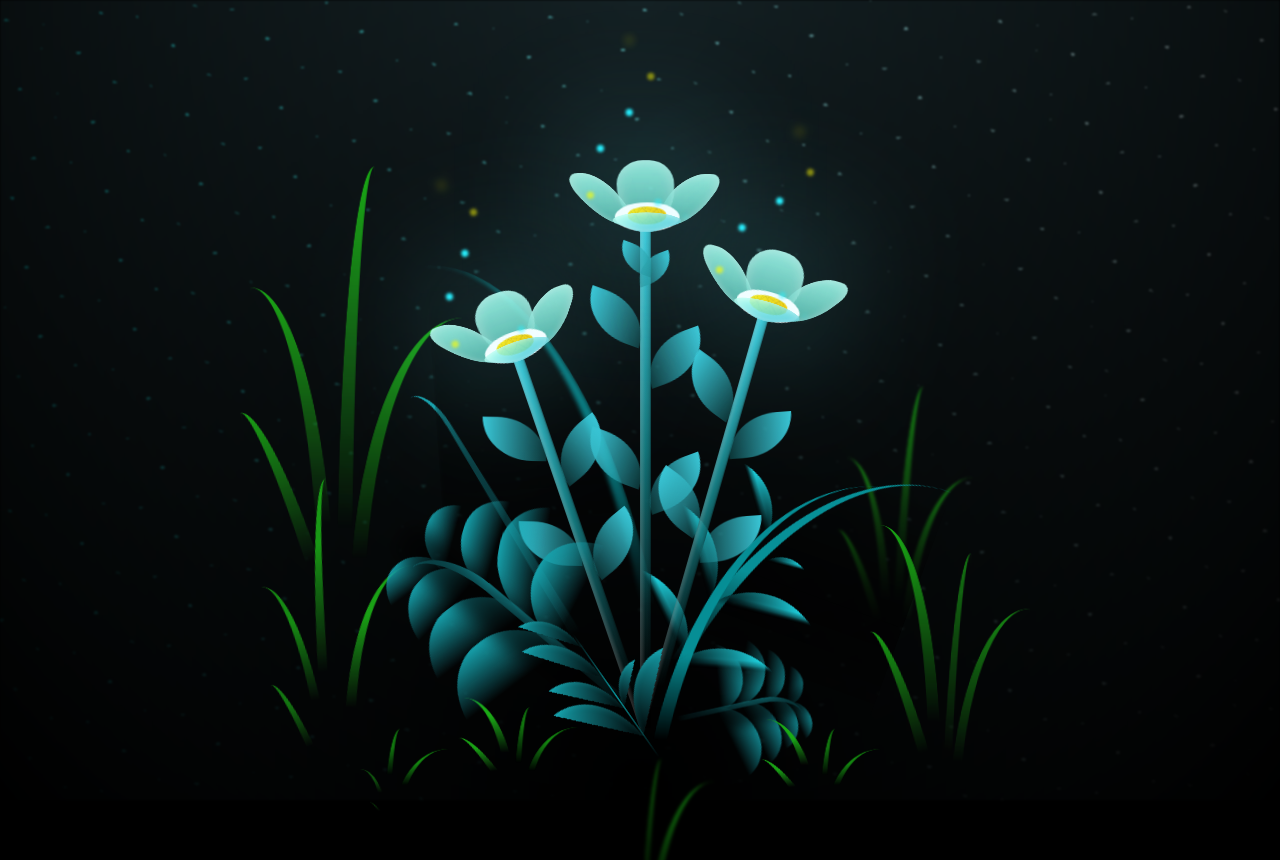
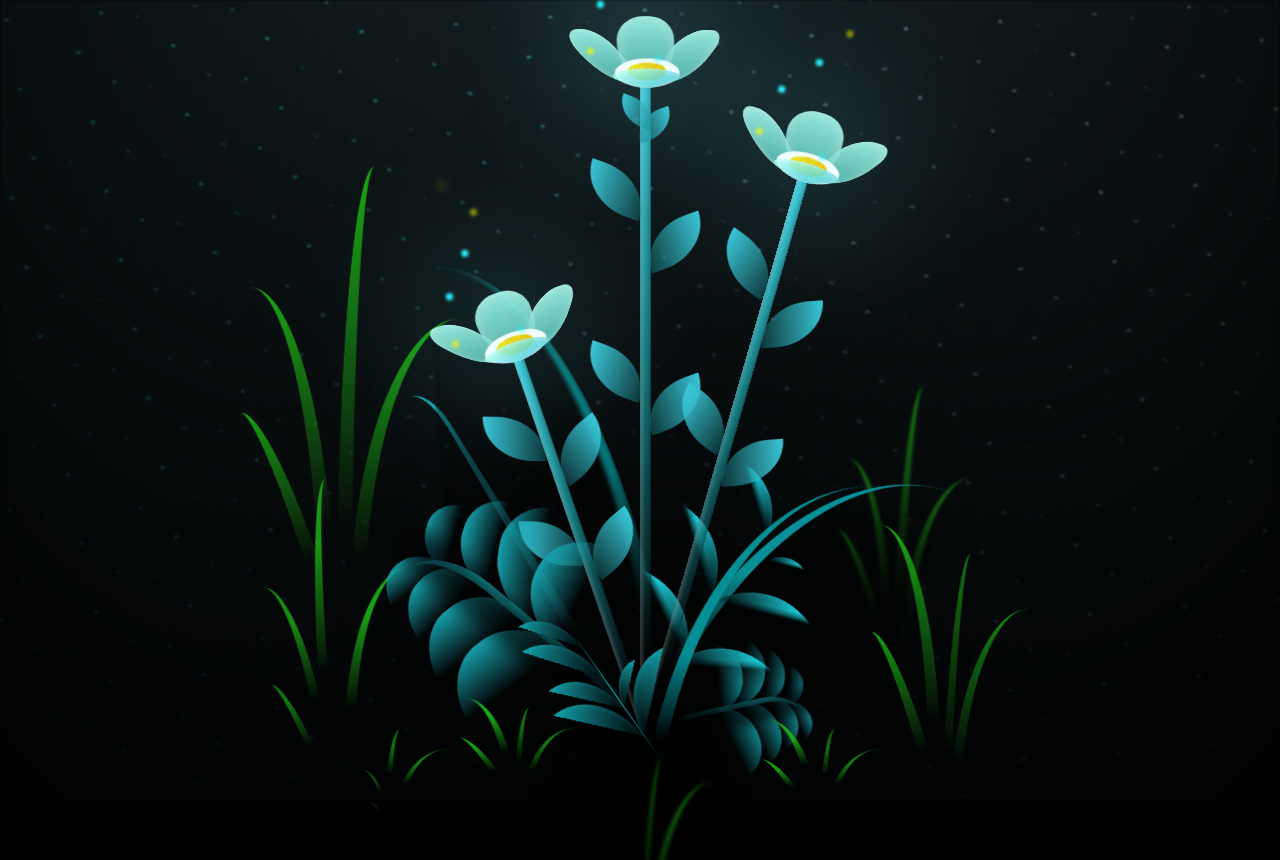
Before and after one commit to TheRazaq/Bunga, a plain HTML site: page flower.html in a window 1280 px wide. Shown: the top 860 px of the page. Drawn offline with Linux system fonts and the light colour scheme.

Commit message:
main.css

```diff
--- a/css/main.css
+++ b/css/main.css
@@ -48,7 +48,7 @@ body {
           animation: moving-flower-1 4s linear infinite;
 }
 .flower--1 .flower__line {
-  height: 70vmin;
+  height: 90vmin;
   -webkit-animation-delay: 0.3s;
           animation-delay: 0.3s;
 }
@@ -83,7 +83,7 @@ body {
           animation: moving-flower-2 4s linear infinite;
 }
 .flower--2 .flower__line {
-  height: 60vmin;
+  height: 80vmin;
   -webkit-animation-delay: 0.6s;
           animation-delay: 0.6s;
 }
```
